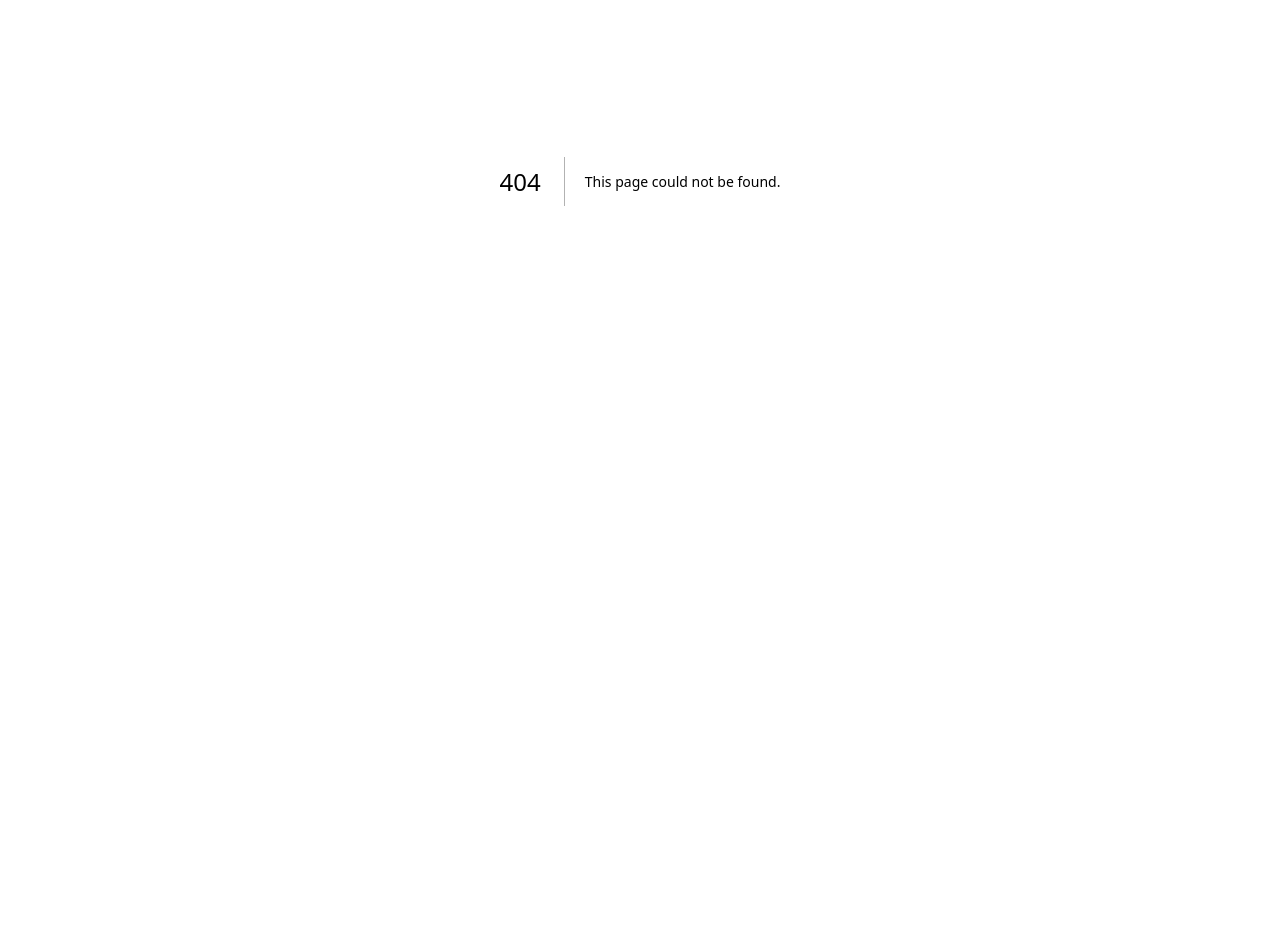
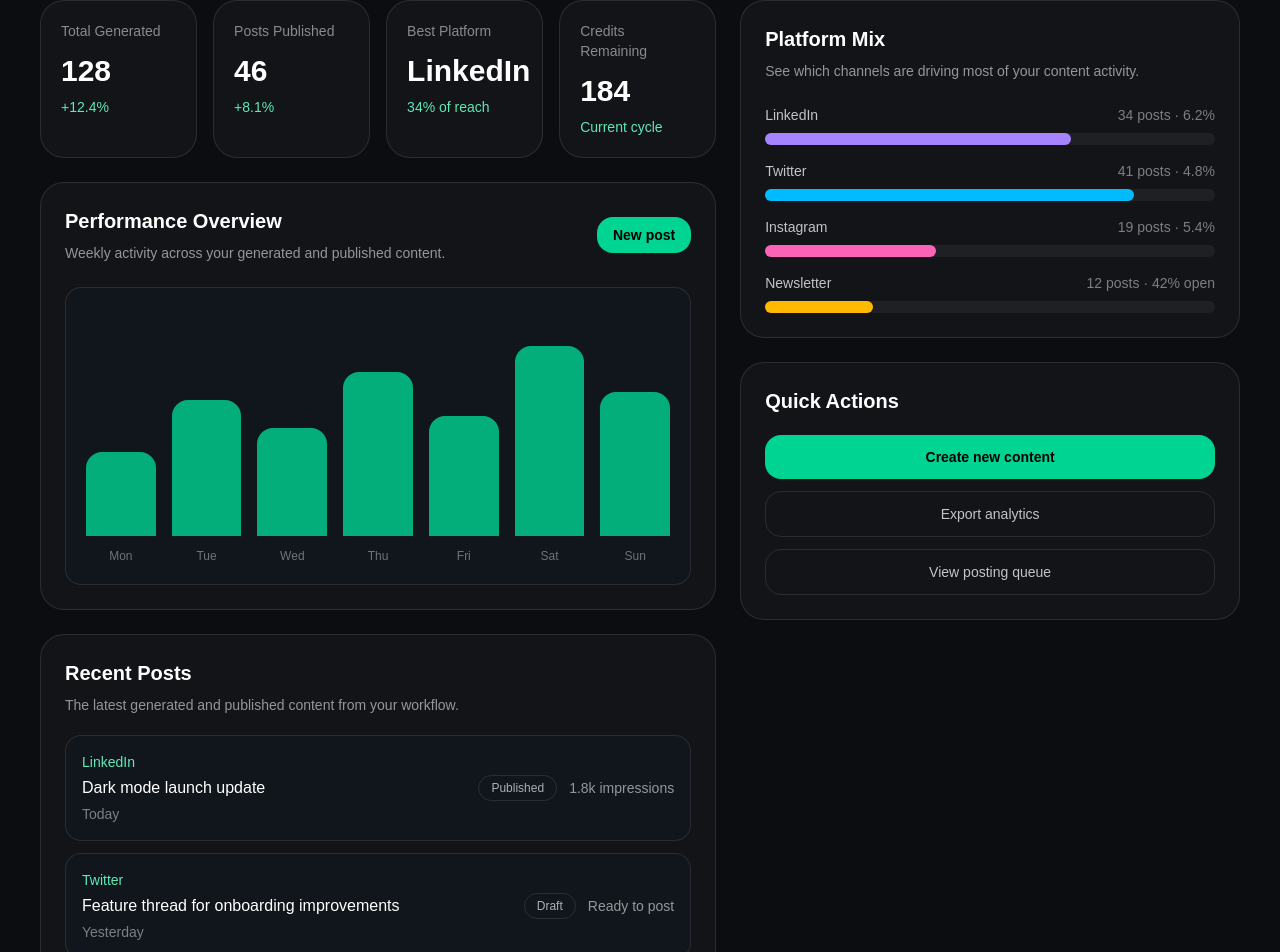
Before and after one commit to Niruth4405/Tenora.AI, a Next.js app: page /analytics in a window 1280 px wide. Before the commit this address had no page. Shown: the part 219-1171 px from the top of the page. Before the commit the page ends 800 px from the top, so only its background shows below. Built offline with nearby package versions, Linux system fonts and the light colour scheme; no server answers; sample sign-in values are in the browser's storage.

Commit message:
analytics page UI created

```diff
--- /dev/null
+++ b/app/(pages)/(dashboard)/analytics/page.tsx
@@ -0,0 +1,186 @@
+import Link from "next/link";
+import AppShell from "../../../components/layout/app-shell";
+
+const STATS = [
+  { label: "Total Generated", value: "128", change: "+12.4%" },
+  { label: "Posts Published", value: "46", change: "+8.1%" },
+  { label: "Best Platform", value: "LinkedIn", change: "34% of reach" },
+  { label: "Credits Remaining", value: "184", change: "Current cycle" },
+];
+
+const POSTS = [
+  {
+    platform: "LinkedIn",
+    title: "Dark mode launch update",
+    status: "Published",
+    date: "Today",
+    metric: "1.8k impressions",
+  },
+  {
+    platform: "Twitter",
+    title: "Feature thread for onboarding improvements",
+    status: "Draft",
+    date: "Yesterday",
+    metric: "Ready to post",
+  },
+  {
+    platform: "Newsletter",
+    title: "Weekly product improvements roundup",
+    status: "Published",
+    date: "2 days ago",
+    metric: "42% open rate",
+  },
+  {
+    platform: "Instagram",
+    title: "Behind-the-scenes shipping update",
+    status: "Draft",
+    date: "3 days ago",
+    metric: "Needs review",
+  },
+];
+
+const PLATFORM_ROWS = [
+  { platform: "LinkedIn", posts: 34, engagement: "6.2%", color: "bg-violet-400" },
+  { platform: "Twitter", posts: 41, engagement: "4.8%", color: "bg-sky-400" },
+  { platform: "Instagram", posts: 19, engagement: "5.4%", color: "bg-pink-400" },
+  { platform: "Newsletter", posts: 12, engagement: "42% open", color: "bg-amber-400" },
+];
+
+export default function DashboardPage() {
+  return (
+    <AppShell
+      title="Dashboard"
+      subtitle="Track generated content, monitor performance, and move quickly from insight to creation."
+    >
+      <div className="grid gap-6 xl:grid-cols-[1.15fr_0.85fr]">
+        <section className="space-y-6">
+          <div className="grid gap-4 sm:grid-cols-2 xl:grid-cols-4">
+            {STATS.map((stat) => (
+              <div
+                key={stat.label}
+                className="rounded-3xl border border-white/10 bg-white/[0.03] p-5"
+              >
+                <p className="text-sm text-white/50">{stat.label}</p>
+                <p className="mt-3 text-3xl font-semibold">{stat.value}</p>
+                <p className="mt-2 text-sm text-emerald-300">{stat.change}</p>
+              </div>
+            ))}
+          </div>
+
+          <div className="rounded-3xl border border-white/10 bg-white/[0.03] p-6">
+            <div className="mb-6 flex items-center justify-between">
+              <div>
+                <h2 className="text-xl font-semibold">Performance Overview</h2>
+                <p className="mt-2 text-sm text-white/55">
+                  Weekly activity across your generated and published content.
+                </p>
+              </div>
+
+              <Link
+                href="/compose"
+                className="rounded-2xl bg-emerald-400 px-4 py-2 text-sm font-semibold text-black transition hover:bg-emerald-300"
+              >
+                New post
+              </Link>
+            </div>
+
+            <div className="rounded-2xl border border-white/10 bg-[#11161c] p-5">
+              <div className="flex h-64 items-end gap-4">
+                {[42, 68, 54, 82, 60, 95, 72].map((height, index) => (
+                  <div key={index} className="flex flex-1 flex-col items-center gap-3">
+                    <div
+                      className="w-full rounded-t-2xl bg-emerald-400/80"
+                      style={{ height: `${height * 2}px` }}
+                    />
+                    <span className="text-xs text-white/40">
+                      {["Mon", "Tue", "Wed", "Thu", "Fri", "Sat", "Sun"][index]}
+                    </span>
+                  </div>
+                ))}
+              </div>
+            </div>
+          </div>
+
+          <div className="rounded-3xl border border-white/10 bg-white/[0.03] p-6">
+            <div className="mb-5">
+              <h2 className="text-xl font-semibold">Recent Posts</h2>
+              <p className="mt-2 text-sm text-white/55">
+                The latest generated and published content from your workflow.
+              </p>
+            </div>
+
+            <div className="space-y-3">
+              {POSTS.map((post) => (
+                <div
+                  key={post.title}
+                  className="flex flex-col gap-4 rounded-2xl border border-white/10 bg-[#11161c] p-4 md:flex-row md:items-center md:justify-between"
+                >
+                  <div>
+                    <p className="text-sm text-emerald-300">{post.platform}</p>
+                    <h3 className="mt-1 text-base font-medium text-white">
+                      {post.title}
+                    </h3>
+                    <p className="mt-1 text-sm text-white/45">{post.date}</p>
+                  </div>
+
+                  <div className="flex items-center gap-3">
+                    <span className="rounded-full border border-white/10 px-3 py-1 text-xs text-white/65">
+                      {post.status}
+                    </span>
+                    <span className="text-sm text-white/55">{post.metric}</span>
+                  </div>
+                </div>
+              ))}
+            </div>
+          </div>
+        </section>
+
+        <aside className="space-y-6">
+          <div className="rounded-3xl border border-white/10 bg-white/[0.03] p-6">
+            <h2 className="text-xl font-semibold">Platform Mix</h2>
+            <p className="mt-2 text-sm text-white/55">
+              See which channels are driving most of your content activity.
+            </p>
+
+            <div className="mt-6 space-y-4">
+              {PLATFORM_ROWS.map((row) => (
+                <div key={row.platform}>
+                  <div className="mb-2 flex items-center justify-between text-sm">
+                    <span className="text-white/75">{row.platform}</span>
+                    <span className="text-white/45">
+                      {row.posts} posts · {row.engagement}
+                    </span>
+                  </div>
+                  <div className="h-3 rounded-full bg-white/5">
+                    <div
+                      className={`h-3 rounded-full ${row.color}`}
+                      style={{ width: `${Math.min(row.posts * 2, 100)}%` }}
+                    />
+                  </div>
+                </div>
+              ))}
+            </div>
+          </div>
+
+          <div className="rounded-3xl border border-white/10 bg-white/[0.03] p-6">
+            <h2 className="text-xl font-semibold">Quick Actions</h2>
+            <div className="mt-5 grid gap-3">
+              <Link
+                href="/compose"
+                className="rounded-2xl bg-emerald-400 px-4 py-3 text-center text-sm font-semibold text-black transition hover:bg-emerald-300"
+              >
+                Create new content
+              </Link>
+              <button className="rounded-2xl border border-white/10 px-4 py-3 text-sm text-white/75 transition hover:bg-white/5 hover:text-white">
+                Export analytics
+              </button>
+              <button className="rounded-2xl border border-white/10 px-4 py-3 text-sm text-white/75 transition hover:bg-white/5 hover:text-white">
+                View posting queue
+              </button>
+            </div>
+          </div>
+        </aside>
+      </div>
+    </AppShell>
+  );
+}
```
